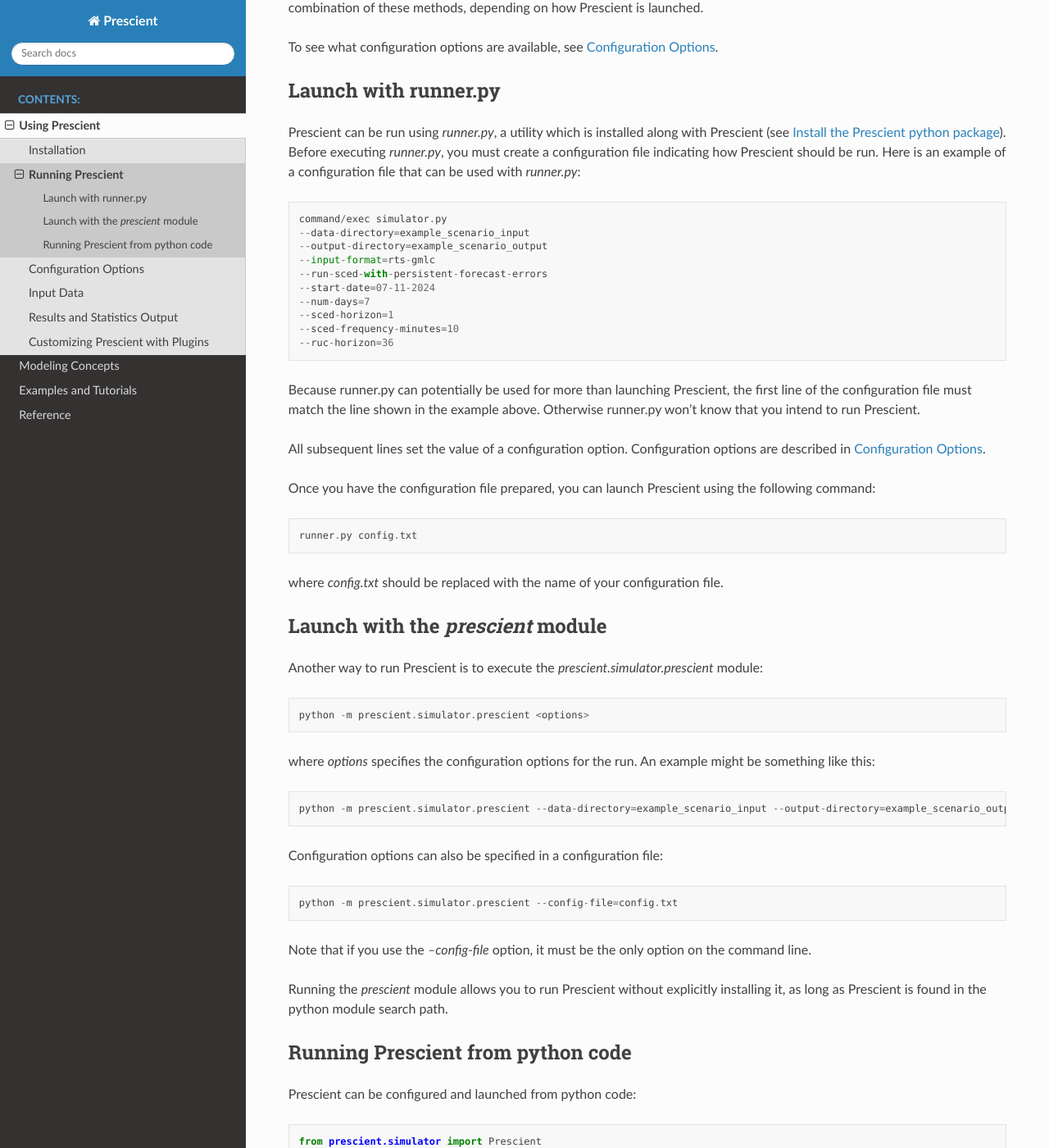
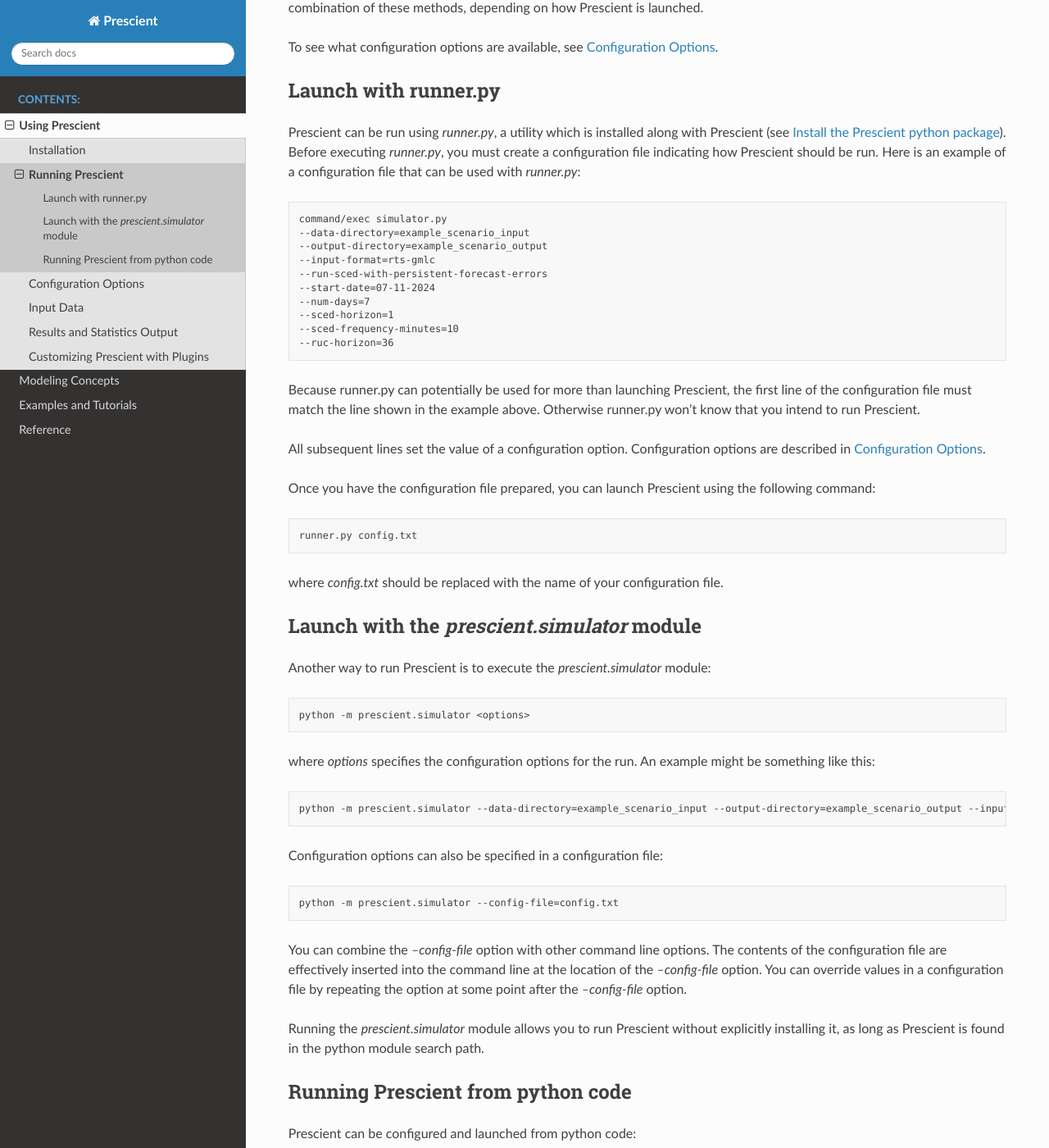
Before and after one commit to grid-parity-exchange/Prescient, a Sphinx documentation site: the page built from doc/OnlineDocs/source/tasks/run.rst, in a window 1280 px wide and 1400 px high, scrolled down 354 px. Shown: the whole window at 82% size. Built offline with Sphinx 7.4.7 and the Read the Docs theme 2.0.0, drawn with Linux system fonts in a browser that asks for light colours; some of the changed text lies outside the part shown.

Commit message:
Improve command line handling. (#133)
* When parsing --config-file=file.txt on the command line, the contents of the config file are processed right at that point, as if the contents of the file were inserted into the command line at the --config-file location. That way it handles duplicate options as expected - the last occurrence wins.

* Change how --plugin command line option work so it is more like other options. For typical command line arguments, the whole command line is processed and then it is applied to the config. If there is an error on the command line, then no changes get applied to the config object. Previously, plugins broke this paradigm. Plugins were parsed first, being added to the config object as they are encountered. Everything else was parsed in a second pass. If there was an error, any plugins encountered before the error had already been applied to the config. Now we process everything in a single pass, saving up any plugin modules and applying them at the end just like everything else.

* Add command line help for the --config-file option, and moved help for --plugin to the end, an appropriately less prominent location for this option.

* Improve syntax for running on the command line: `python -m prescient.simulator <arguments>`.

* Update documentation to reflect changes

```diff
--- a/doc/OnlineDocs/source/tasks/run.rst
+++ b/doc/OnlineDocs/source/tasks/run.rst
@@ -1,10 +1,12 @@
+.. highlight:: none
+
 Running Prescient
 =================
 
 There are three ways to launch and run Prescient:
 
 * With a configuration file, :ref:`using runner.py<launch-with-runner-py>`
-* With command line options, :ref:`using the prescient module<launch-with-prescient-module>`
+* With command line options, :ref:`using the prescient.simulator module<launch-with-prescient-module>`
 * From python code, :ref:`using in-code configuration<launch-with-code>`
 
 In all three cases, the analyst supplies configuration values that
@@ -54,25 +56,27 @@
 
 .. _launch-with-prescient-module:
 
-Launch with the `prescient` module
-----------------------------------
+Launch with the `prescient.simulator` module
+--------------------------------------------
 
-Another way to run Prescient is to execute the `prescient.simulator.prescient` module::
+Another way to run Prescient is to execute the `prescient.simulator` module::
 
-	python -m prescient.simulator.prescient <options>
+	python -m prescient.simulator <options>
 
 where `options` specifies the configuration options for the run. An example might
 be something like this::
 
-	python -m prescient.simulator.prescient --data-directory=example_scenario_input --output-directory=example_scenario_output --input-format=rts-gmlc --run-sced-with-persistent-forecast-errors --start-date=07-11-2024 --num-days=7 --sced-horizon=1 --sced-frequency-minutes=10 --ruc-horizon=36
+	python -m prescient.simulator --data-directory=example_scenario_input --output-directory=example_scenario_output --input-format=rts-gmlc --run-sced-with-persistent-forecast-errors --start-date=07-11-2024 --num-days=7 --sced-horizon=1 --sced-frequency-minutes=10 --ruc-horizon=36
 
 Configuration options can also be specified in a configuration file::
 
-	python -m prescient.simulator.prescient --config-file=config.txt
+	python -m prescient.simulator --config-file=config.txt
 
-Note that if you use the `--config-file` option, it must be the only option on the command line.
+You can combine the `--config-file` option with other command line options. The contents of the configuration
+file are effectively inserted into the command line at the location of the `--config-file` option. You can
+override values in a configuration file by repeating the option at some point after the `--config-file` option.
 
-Running the `prescient` module allows you to run Prescient without explicitly installing it, as long
+Running the `prescient.simulator` module allows you to run Prescient without explicitly installing it, as long
 as Prescient is found in the python module search path.
 
 .. _launch-with-code:
@@ -131,8 +135,24 @@
 
     p.simulate()
 
-Managing configuration in code is very flexible. The example below demonstrates
-a combination of approaches to configuring a prescient run:
+A third option is to store configuration values in a `dict`, which can potentially
+be shared among multiple runs:
+
+.. code-block:: python
+
+    from prescient.simulator import Prescient
+
+    options = {
+        'data_path':'deterministic_scenarios',
+        'simulate_out_of_sample':True,
+        'run_sced_with_persistent_forecast_errors':True,
+        'output_directory':'deterministic_simulation_output'
+    }
+
+    Prescient().simulate(**options)
+
+These three methods can be used together quite flexibly. The example below
+demonstrates a combination of approaches to configuring a prescient run:
 
 .. code-block:: python
 
```
Also changed, not shown: other parts of doc/OnlineDocs/source/tasks/run.rst (+1 -1 lines), doc/OnlineDocs/source/tasks/configure.rst (+14 -4 lines), 4 other files.
